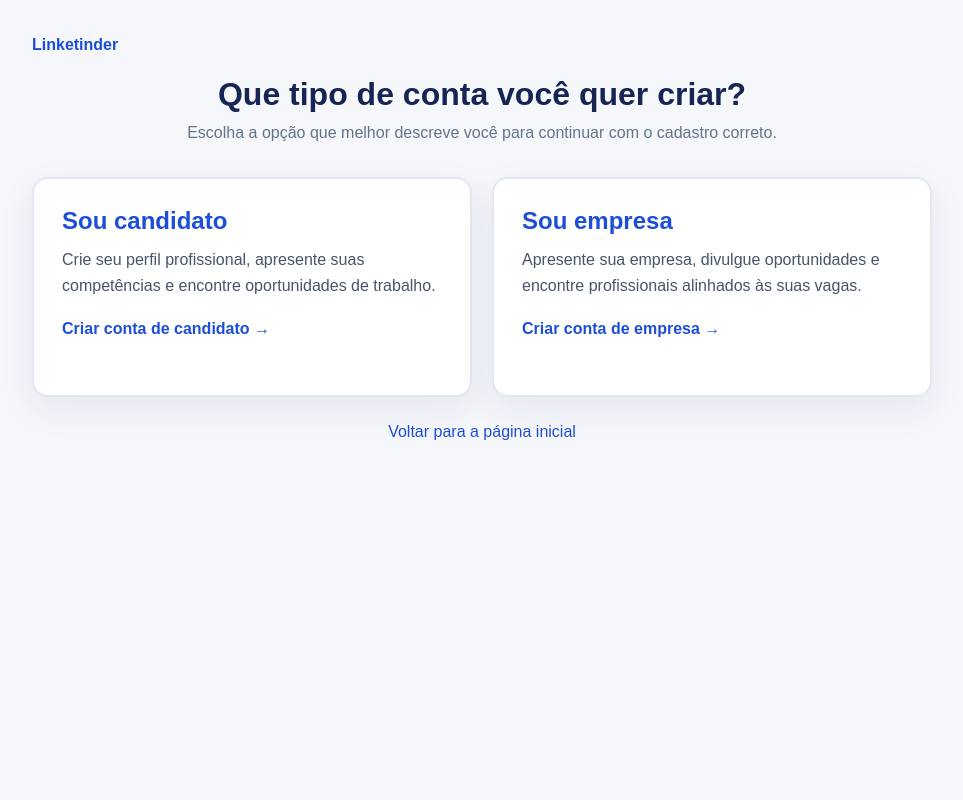
After one commit to fbenevolo/inf1377, a Django app: page /cadastro/ in a window 1280 px wide. The commit adds this page. Shown: the whole page, without its empty margins (158-1121 px from the left). Run offline with Django 5.2, Linux system fonts and the light colour scheme.

Commit message:
Adicionar tela adicional ao apertar em criar conta: agora é possível escolher criar uma conta de candidato ou empresa

```diff
--- /dev/null
+++ b/inf1377/core/templates/core/cadastro_escolha.html
@@ -0,0 +1,44 @@
+<!doctype html>
+<html lang="pt-br">
+  <head>
+    <meta charset="utf-8">
+    <meta name="viewport" content="width=device-width, initial-scale=1">
+    <title>Escolha seu cadastro | Linketinder</title>
+    <style>
+      * { box-sizing: border-box; }
+      body { margin: 0; min-height: 100vh; padding: 36px 24px; color: #172033; background: #f5f7fb; font: 16px Arial, sans-serif; }
+      main { width: min(100%, 900px); margin: auto; }
+      .brand { color: #1d4ed8; text-decoration: none; font-weight: bold; }
+      h1 { margin: 22px 0 8px; color: #172554; text-align: center; }
+      .intro { margin: 0 0 32px; color: #64748b; text-align: center; line-height: 1.5; }
+      .choices { display: grid; grid-template-columns: repeat(auto-fit, minmax(260px, 1fr)); gap: 20px; }
+      .choice { display: block; min-height: 220px; padding: 28px; color: inherit; text-decoration: none; background: white; border: 2px solid #e2e8f0; border-radius: 16px; box-shadow: 0 12px 35px #17255414; transition: border-color .2s, transform .2s, box-shadow .2s; }
+      .choice:hover, .choice:focus-visible { border-color: #2563eb; transform: translateY(-3px); box-shadow: 0 16px 35px #17255424; }
+      .choice:focus-visible { outline: 3px solid #bfdbfe; outline-offset: 3px; }
+      .choice h2 { margin: 0 0 12px; color: #1d4ed8; }
+      .choice p { margin: 0 0 22px; color: #475569; line-height: 1.6; }
+      .action { color: #1d4ed8; font-weight: bold; }
+      .back { display: block; margin-top: 26px; color: #1d4ed8; text-align: center; text-decoration: none; }
+    </style>
+  </head>
+  <body>
+    <main>
+      <a class="brand" href="{% url 'core:home' %}">Linketinder</a>
+      <h1>Que tipo de conta você quer criar?</h1>
+      <p class="intro">Escolha a opção que melhor descreve você para continuar com o cadastro correto.</p>
+      <section class="choices" aria-label="Tipo de conta">
+        <a class="choice" href="{% url 'core:cadastro-candidato' %}">
+          <h2>Sou candidato</h2>
+          <p>Crie seu perfil profissional, apresente suas competências e encontre oportunidades de trabalho.</p>
+          <span class="action">Criar conta de candidato →</span>
+        </a>
+        <a class="choice" href="{% url 'core:cadastro-empresa' %}">
+          <h2>Sou empresa</h2>
+          <p>Apresente sua empresa, divulgue oportunidades e encontre profissionais alinhados às suas vagas.</p>
+          <span class="action">Criar conta de empresa →</span>
+        </a>
+      </section>
+      <a class="back" href="{% url 'core:home' %}">Voltar para a página inicial</a>
+    </main>
+  </body>
+</html>
--- a/inf1377/core/templates/core/home.html
+++ b/inf1377/core/templates/core/home.html
@@ -37,12 +37,13 @@
         <a class="brand" href="{% url 'core:home' %}">Linketinder</a>
         <div>
           {% if request.session.conta_id %}
+            {% if request.session.nome_conta %}<span>Bem-vindo(a), {{ request.session.nome_conta }}!</span>{% endif %}
             <a href="{% url 'core:perfil' %}">Meu Perfil</a>
             <a href="{% url 'core:vagas' %}">Vagas</a>
             <a class="nav-button" href="{% url 'core:logout' %}">Logout</a>
           {% else %}
             <a href="{% url 'core:login' %}">Entrar</a>
-            <a class="nav-button" href="{% url 'core:cadastro-empresa' %}">Criar Conta</a>
+            <a class="nav-button" href="{% url 'core:cadastro' %}">Criar Conta</a>
           {% endif %}
         </div>
       </nav>
@@ -56,8 +57,7 @@
           </div>
         {% else %}
           <div class="actions">
-            <a class="button button-primary" href="{% url 'core:cadastro-empresa' %}">Criar Conta Para Empresa</a>
-            <a class="button button-secondary" href="{% url 'core:cadastro-candidato' %}">Criar Conta Para Candidato</a>
+            <a class="button button-primary" href="{% url 'core:cadastro' %}">Criar Conta</a>
           </div>
         {% endif %}
       </section>
--- a/inf1377/core/urls.py
+++ b/inf1377/core/urls.py
@@ -4,6 +4,7 @@ from .views import (
     CadastroCandidatoView,
     CadastroEmpresaView,
     home,
+    cadastro_escolha,
     login_view,
     logout_view,
     perfil,
@@ -14,6 +15,7 @@ app_name = "core"
 
 urlpatterns = [
     path("", home, name="home"),
+    path("cadastro/", cadastro_escolha, name="cadastro"),
     path("login/", login_view, name="login"),
     path("logout/", logout_view, name="logout"),
     path("perfil/", perfil, name="perfil"),
--- a/inf1377/core/views.py
+++ b/inf1377/core/views.py
@@ -20,6 +20,10 @@ def home(request):
     return render(request, "core/home.html")
 
 
+def cadastro_escolha(request):
+    return render(request, "core/cadastro_escolha.html")
+
+
 def conta_autenticada(view):
     @wraps(view)
     def wrapper(request, *args, **kwargs):
@@ -40,6 +44,7 @@ def login_view(request):
         conta = form.cleaned_data["conta"]
         request.session["conta_id"] = conta.pk
         request.session["tipo_conta"] = form.cleaned_data["tipo_conta"]
+        request.session["nome_conta"] = conta.nome
         return redirect("core:perfil")
     return render(request, "core/login.html", {"form": form})
 
```
Also changed, not shown: inf1377/core/tests.py (+9 -2 lines), inf1377/db.sqlite3.
